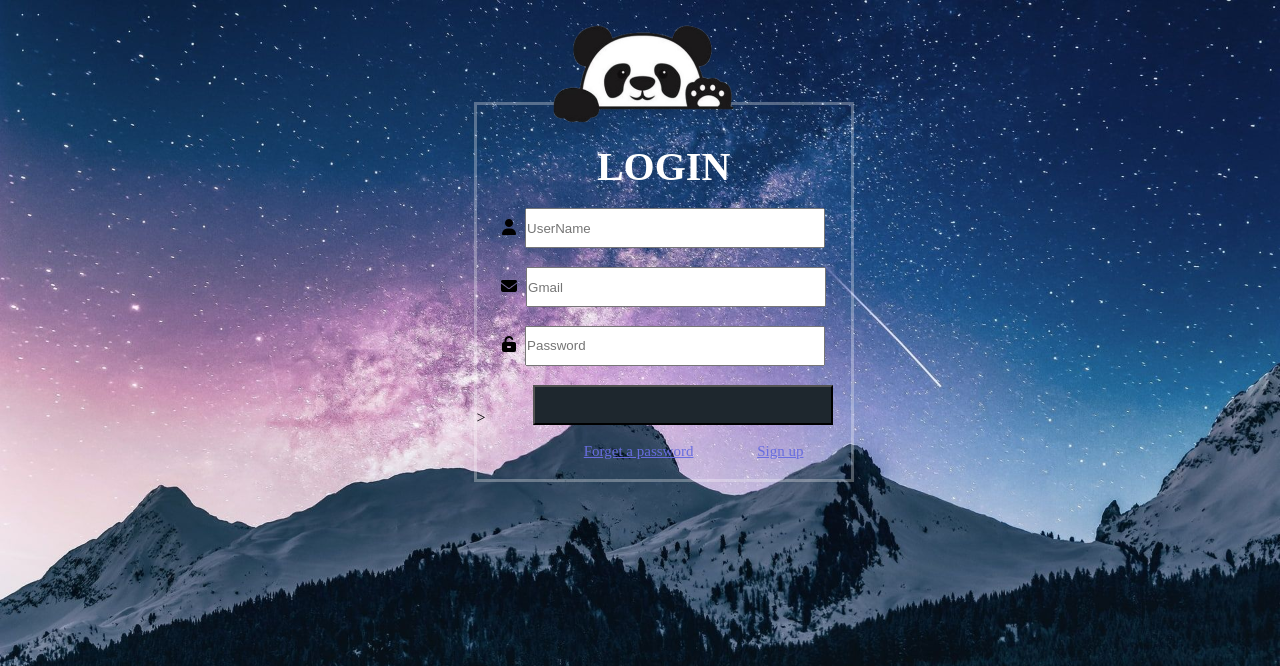
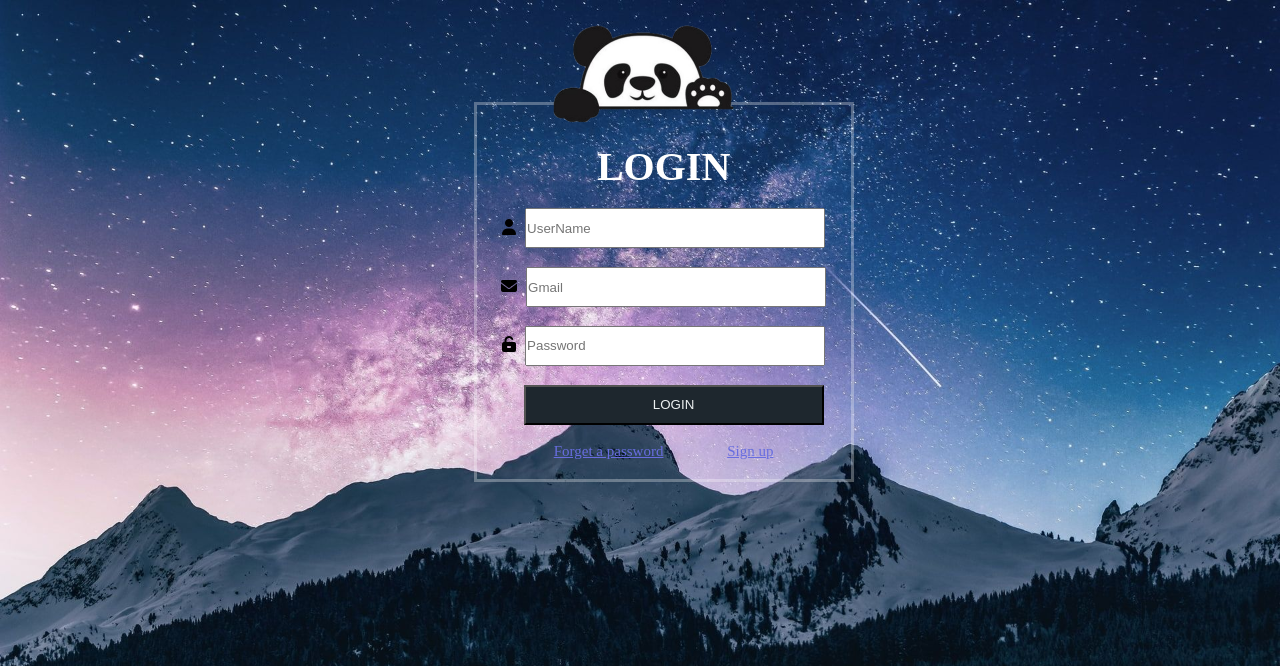
Before and after one commit to Nhi0612/ATN, a PHP site: page /login.php in a window 1280 px wide. Shown: the top 666 px of the page. Run offline with PHP 8.4, Linux system fonts and the light colour scheme; some libraries are stand-ins or nearby versions; some web fonts are replaced.

Commit message:
Update login.php

```diff
--- a/login.php
+++ b/login.php
@@ -28,7 +28,7 @@
                         <input type="text" placeholder="Password" name="password" class="text-input">
                     </i>
                 </div>
-                ><button type="submit" class="btn" style="background-color: #1e272e;" ><a href="home.php" style="color: #ecf0f1; text-decoration: none;"LOGIN</a></button>
+                <button type="submit" class="btn" style="background-color: #1e272e;" ><a href="home.php" style="color: #ecf0f1; text-decoration: none;">LOGIN</a></button>
                 <div class="link">
                     <a href="#" >Forget a password</a>
                     <a href="signup.php">Sign up</a>
```
